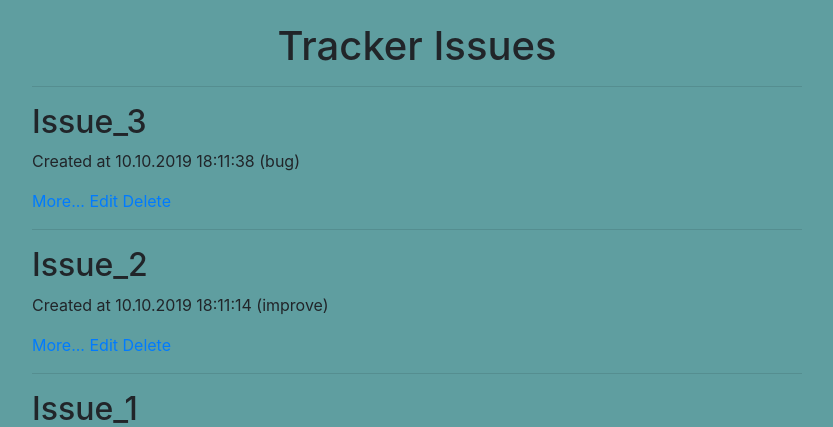
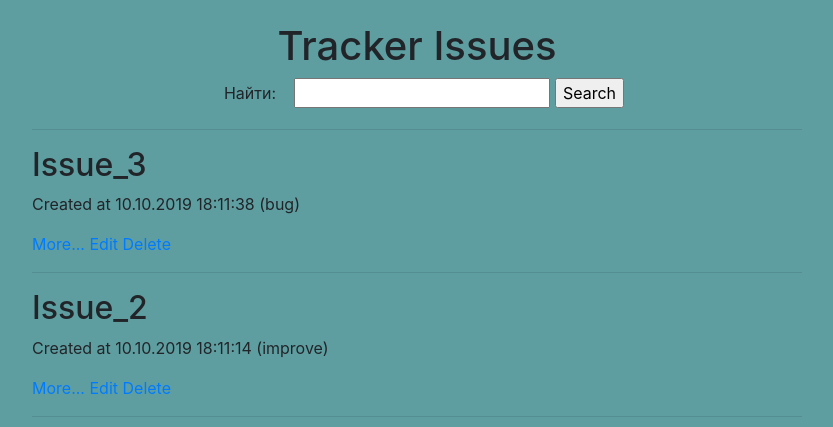
Before and after one commit to emirnur/homework-49, a Django app: page / in a window 1280 px wide. Shown: the part 38-465 px from the top of the page, without its empty margins (223-1056 px from the left). Run offline with Django 3.2, Linux system fonts and the light colour scheme; data comes from the database, SQL or seed files in the repository; some libraries are stand-ins or nearby versions.

Commit message:
add search functions for issue and project pages

```diff
--- a/source/webapp/forms.py
+++ b/source/webapp/forms.py
@@ -24,3 +24,7 @@ class ProjectForm(forms.ModelForm):
     class Meta:
         model = Project
         fields = ['title', 'description']
+
+
+class SimpleSearchForm(forms.Form):
+    search = forms.CharField(max_length=100, required=False, label="Найти")
--- a/source/webapp/static/css/style.css
+++ b/source/webapp/static/css/style.css
@@ -1,5 +1,5 @@
 form label {
-    width: 150px;
+    width: 80px;
     display: inline-block;
 }
 
@@ -85,7 +85,9 @@ h1 {
 }
 
 .pagination {
-   text-align: center;
+    text-align: center;
+    flex-direction: column;
+    margin-top: 10px;
 }
 .step-links{
     margin: auto;
@@ -113,3 +115,8 @@ h1 {
    background: darkcyan;
    color: #dddddd
 }
+
+.page-input {
+    font-size: 16px;
+    width: 50px;
+}
--- a/source/webapp/templates/issue/index.html
+++ b/source/webapp/templates/issue/index.html
@@ -9,6 +9,7 @@
 
 {% block content %}
     <h1>Tracker Issues</h1>
+    {% include 'partial/simple_search.html' %}
     {% if is_paginated %}
         {% include 'partial/pagination.html' %}
     {% endif %}
--- /dev/null
+++ b/source/webapp/templates/partial/simple_search.html
@@ -0,0 +1,8 @@
+<form class="text-center" action="" method="GET">
+    <label for="{{ form.search.id_for_label }}">{{ form.search.label }}:</label>
+    {{ form.search }}
+    <input type="submit" value="Search">
+    {% for error in form.search.errors %}
+        <p class="form-error">{{ error }}</p>
+    {% endfor %}
+</form>
--- a/source/webapp/templates/project/project_index.html
+++ b/source/webapp/templates/project/project_index.html
@@ -6,6 +6,7 @@
 
 {% block content %}
     <h1>Projects</h1>
+    {% include 'partial/simple_search.html' %}
     {% if is_paginated %}
         {% include 'partial/pagination.html' %}
     {% endif %}
--- a/source/webapp/views/issue_views.py
+++ b/source/webapp/views/issue_views.py
@@ -1,7 +1,10 @@
+from urllib.parse import urlencode
+
+from django.db.models import Q
 from django.urls import reverse, reverse_lazy
 from webapp.models import TrackerIssue
 from django.views.generic import ListView, CreateView, UpdateView, DeleteView
-from webapp.forms import TrackerIssueForm
+from webapp.forms import TrackerIssueForm, SimpleSearchForm
 from webapp.views.base_views import DetailView
 
 
@@ -10,8 +13,37 @@ class IndexView(ListView):
     context_object_name = 'issues'
     model = TrackerIssue
     ordering = ['-created_at']
-    paginate_by = 3
+    paginate_by = 2
     paginate_orphans = 1
+
+    def get(self, request, *args, **kwargs):
+        self.form = self.get_search_form()
+        self.search_value = self.get_search_value()
+        return super().get(request, *args, **kwargs)
+
+    def get_queryset(self):
+        queryset = super().get_queryset()
+        if self.search_value:
+            queryset = queryset.filter(
+                Q(summary__icontains=self.search_value)
+                | Q(description__icontains=self.search_value)
+            )
+        return queryset
+
+    def get_context_data(self, *, object_list=None, **kwargs):
+        context = super().get_context_data(object_list=object_list, **kwargs)
+        context['form'] = self.form
+        if self.search_value:
+            context['query'] = urlencode({'search': self.search_value})
+        return context
+
+    def get_search_form(self):
+        return SimpleSearchForm(data=self.request.GET)
+
+    def get_search_value(self):
+        if self.form.is_valid():
+            return self.form.cleaned_data['search']
+        return None
 
 
 class IssueView(DetailView):
```
Also changed, not shown: source/webapp/templates/partial/pagination.html (+19 -9 lines), source/webapp/views/project_views.py (+33 -2 lines).
